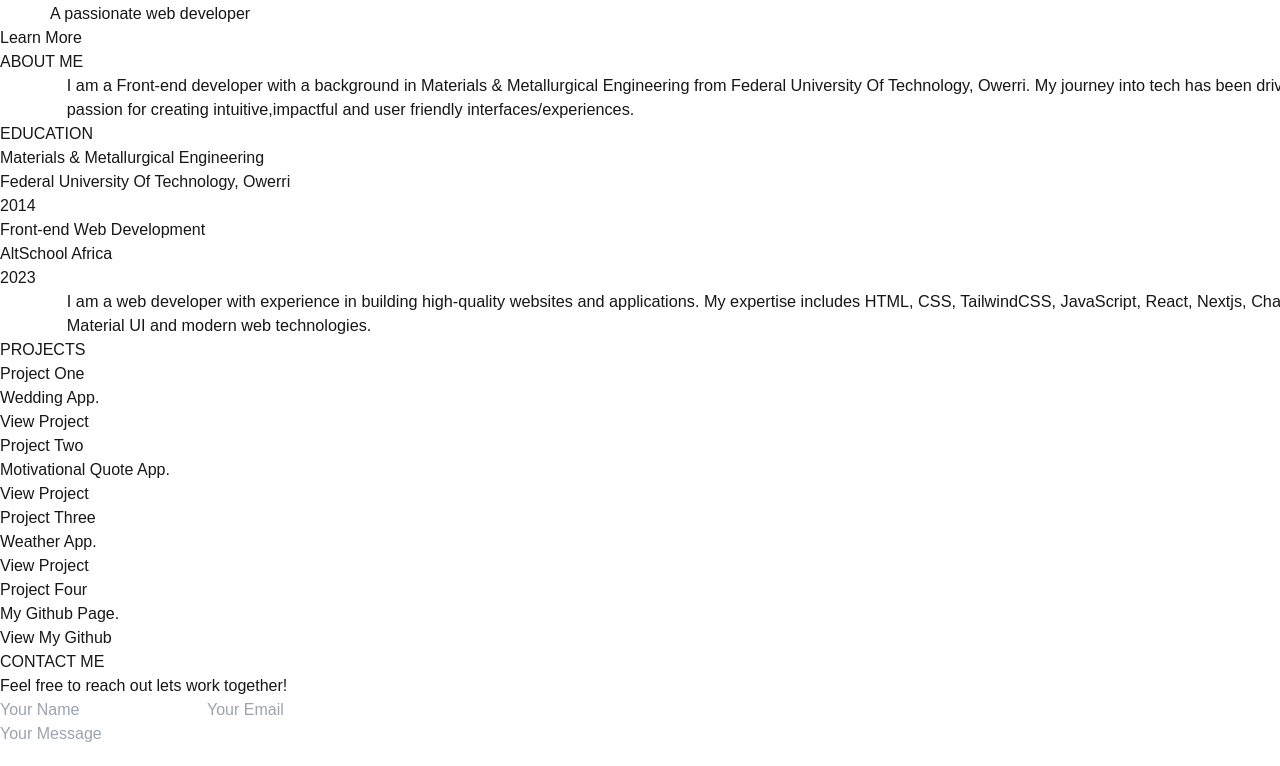
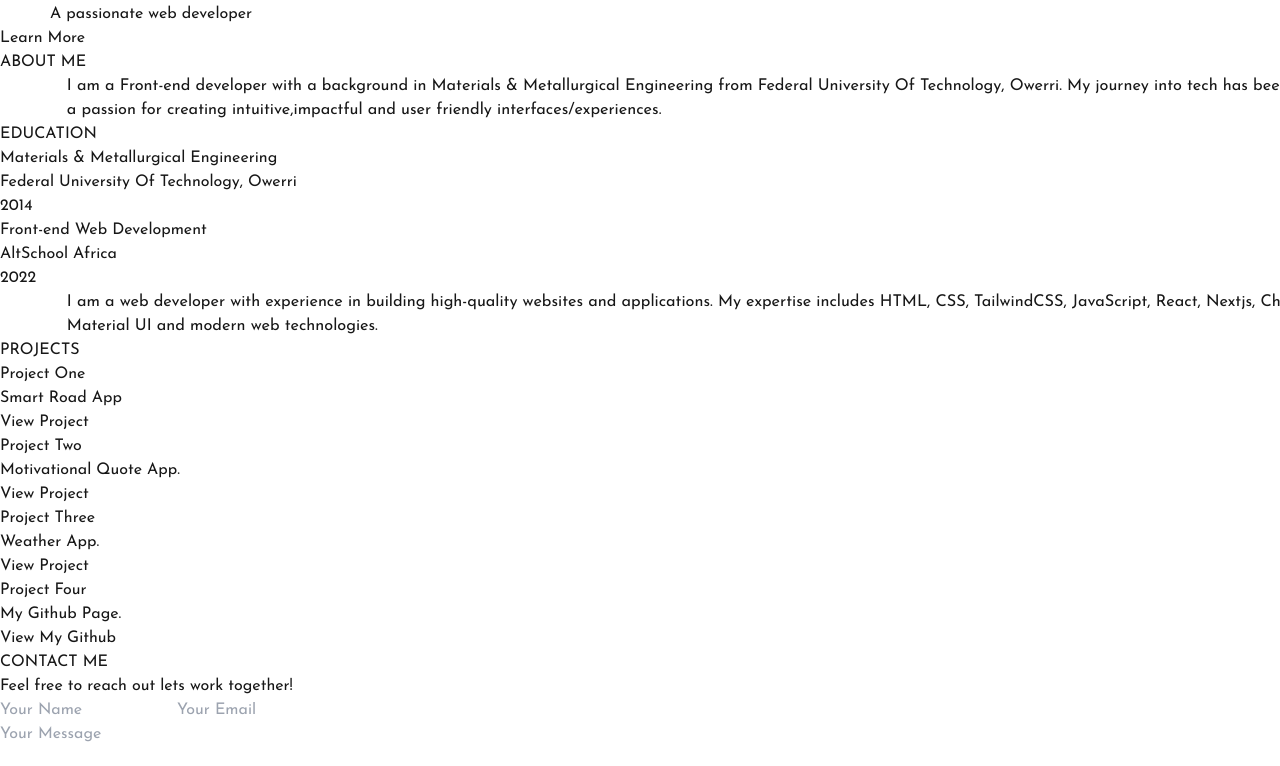
Before and after one commit to MbiatkeEdet/my-portfolio1, a Next.js app: page / in a window 1280 px wide. Shown: the part 1174-1940 px from the top of the page. Built offline with nearby package versions, Linux system fonts and the light colour scheme.

Commit message:
updated pages

```diff
--- a/src/app/layout.js
+++ b/src/app/layout.js
@@ -1,27 +1,35 @@
 import localFont from "next/font/local";
 import "./globals.css";
+import { Josefin_Sans } from "next/font/google";
 
-const geistSans = localFont({
-  src: "./fonts/GeistVF.woff",
-  variable: "--font-geist-sans",
-  weight: "100 900",
-});
-const geistMono = localFont({
-  src: "./fonts/GeistMonoVF.woff",
-  variable: "--font-geist-mono",
-  weight: "100 900",
+// const geistSans = localFont({
+//   src: "./fonts/GeistVF.woff",
+//   variable: "--font-geist-sans",
+//   weight: "100 900",
+// });
+// const geistMono = localFont({
+//   src: "./fonts/GeistMonoVF.woff",
+//   variable: "--font-geist-mono",
+//   weight: "100 900",
+// });
+
+const josefin = Josefin_Sans({
+  variable: "--font-josefin-sans",
+  subsets: ["latin"],
+  display: "swap",
 });
 
+
 export const metadata = {
-  title: "Create Next App",
-  description: "Generated by create next app",
+  title: "My portfolio",
+  description: "Showcase of my work and projects",
 };
 
 export default function RootLayout({ children }) {
   return (
     <html lang="en">
       <body
-        className={`${geistSans.variable} ${geistMono.variable} antialiased`}
+        className={`${josefin.className}  antialiased`}
       >
         {children}
       </body>
--- a/src/app/page.js
+++ b/src/app/page.js
@@ -143,7 +143,7 @@ export default function Home() {
 
           <h2 className='mt-6 text-blue-800'>Front-end Web Development</h2>
           <p>AltSchool Africa</p>
-          <p>2023</p>
+          <p>2022</p>
         </motion.h2>
         <motion.p
           className="mt-4 text-3xl italic font-serif"
@@ -170,8 +170,8 @@ export default function Home() {
               transition={{ type: "spring", stiffness: 300 }}
             >
               <h3 className="text-2xl italic font-bold">Project One</h3>
-              <p className="mt-2">Wedding  App.</p>
-              <Link href="https://mbomalovestory25.vercel.app/" className="text-blue-700 mt-4 inline-block">View Project</Link>
+              <p className="mt-2">Smart Road App</p>
+              <Link href="https://smart-roadapp.netlify.app/" className="text-blue-700 mt-4 inline-block">View Project</Link>
             </motion.div>
 
             <motion.div
```
